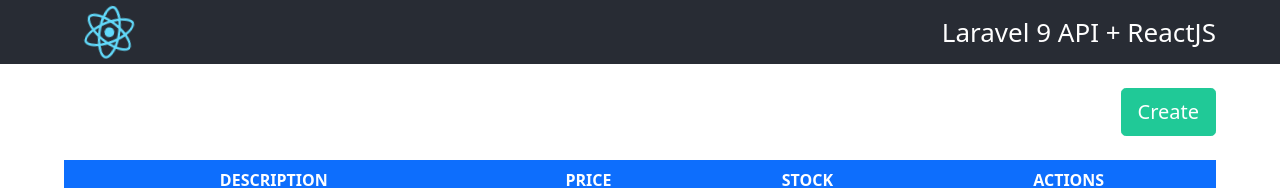
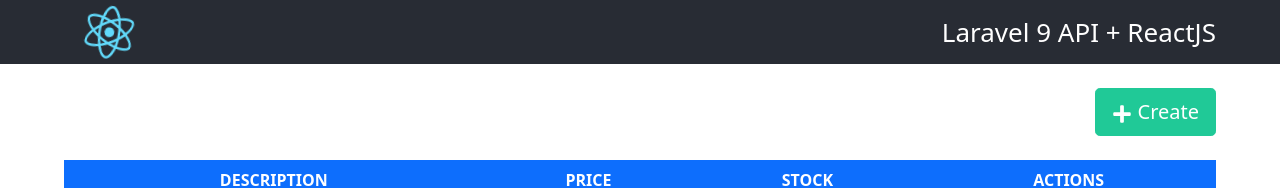
Before and after one commit to cristianoidelfonso/laravel9-react, a React (Vite) app in the folder frontend/: page / in a window 1280 px wide. Shown: the top 188 px of the page. Built offline with nearby package versions, Linux system fonts and the light colour scheme; no server answers.

Commit message:
Adicionando icones aos botoes Create, Edit e Delete

```diff
--- a/frontend/src/components/ShowProducts.jsx
+++ b/frontend/src/components/ShowProducts.jsx
@@ -1,6 +1,7 @@
 import React, { useState, useEffect } from 'react';
 import axios from 'axios';
 import { Link } from 'react-router-dom';
+import { FaPlus, FaEdit, FaTrash } from 'react-icons/fa';
 
 const ShowProducts = () => {
 
@@ -23,7 +24,7 @@ const ShowProducts = () => {
   return (
     <div>
       <div className=''>
-        <Link to='/create' className='btn btn-success btn-lg my-4 text-white' style={{ float: 'right' }}>Create</Link>
+        <Link to='/create' className='btn btn-success btn-lg my-4 text-white' style={{ float: 'right' }}><FaPlus /> Create</Link>
       </div>
       <table className='table table-striped'>
         <thead className='bg-primary text-white'>
@@ -42,8 +43,8 @@ const ShowProducts = () => {
                 <td>{product.price}</td>
                 <td>{product.stock}</td>
                 <td>
-                  <Link to={`/edit/${product.id}`} className='btn btn-warning'>Edit</Link>
-                  <button onClick={() => deleteProduct(product.id)} className='btn btn-danger mx-3'>Delete</button>
+                  <Link to={`/edit/${product.id}`} className='btn btn-warning'><FaEdit/> Edit</Link>
+                  <button onClick={() => deleteProduct(product.id)} className='btn btn-danger mx-3'><FaTrash /> Delete</button>
                 </td>
               </tr>
             ))
```
